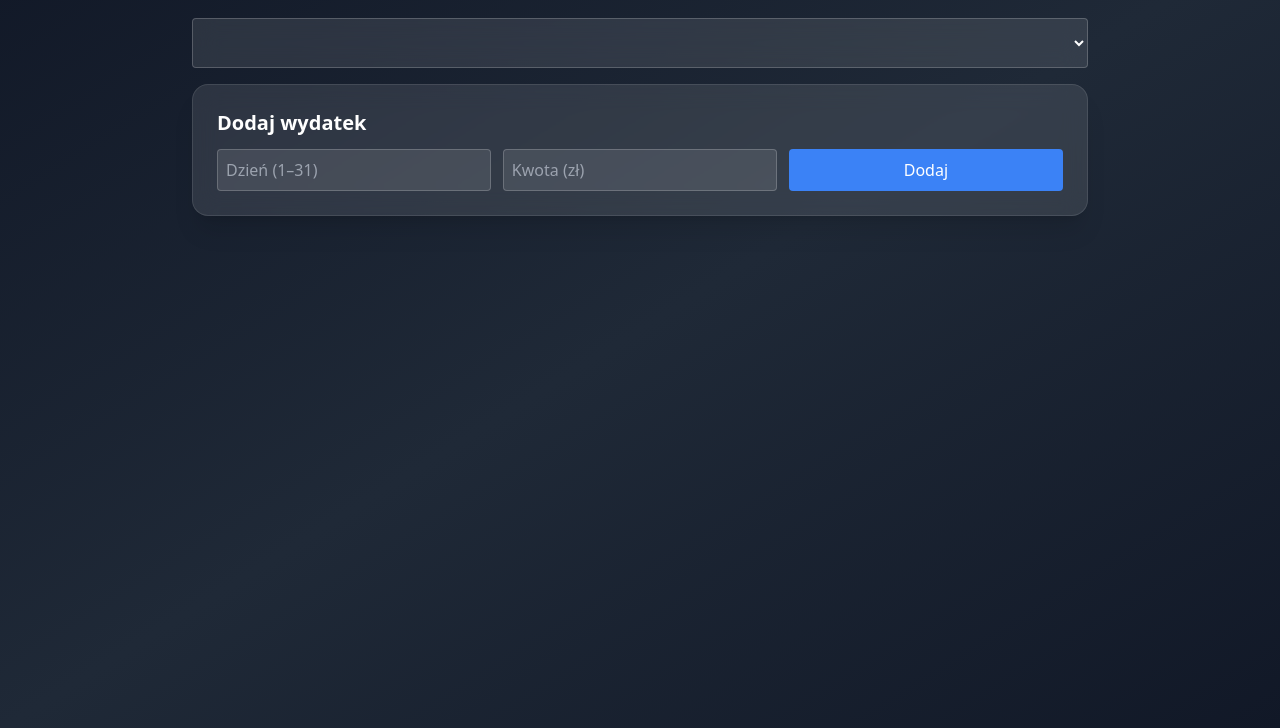
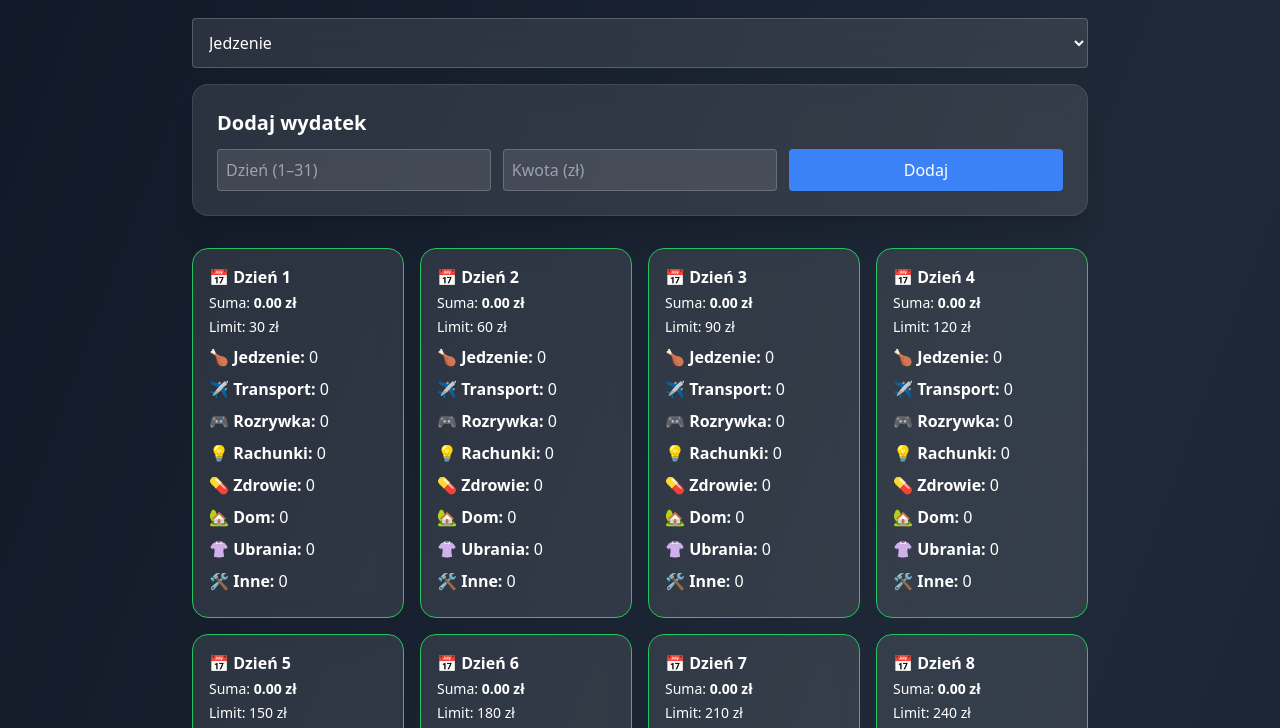
Before and after one commit to AmereQ/budget-app-front, a website: page index.html in a window 1280 px wide. Shown: the part 70-798 px from the top of the page. Drawn offline with nearby package versions, Linux system fonts and the light colour scheme; files that its build step writes are made by us from their sources.

Commit message:
Zmieniłem ścieżki

```diff
--- a/index.html
+++ b/index.html
@@ -4,9 +4,9 @@
     <meta charset="UTF-8" />
     <meta name="viewport" content="width=device-width, initial-scale=1.0" />
     <title>Monitoring Budżetu</title>
-    <link rel="stylesheet" href="style.css" />
+    <link rel="stylesheet" href="css/style.css" />
     <script src="https://cdn.tailwindcss.com"></script>
-    <script src="script.js" defer></script>
+    <script src="js/script.js" defer></script>
   </head>
   <body
     class="bg-gradient-to-br from-gray-900 via-gray-800 to-gray-900 text-white min-h-screen p-6 font-sans"
```
